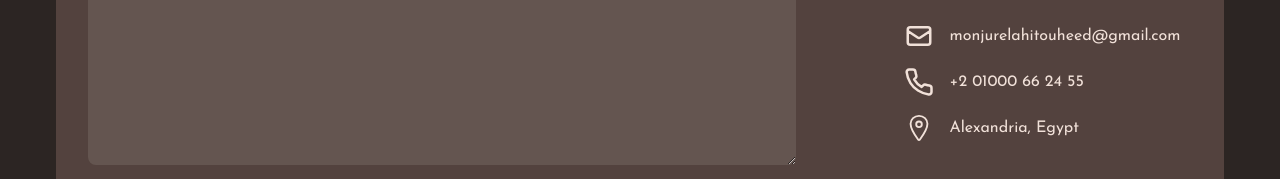
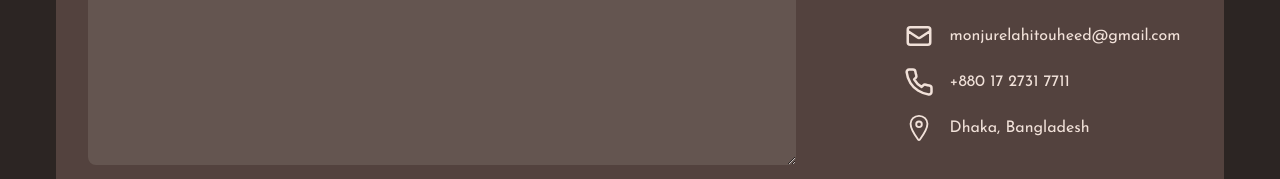
Before and after one commit to MonjurElahiTouheed/monjur-protfolio, a React (Vite) app: page / in a window 1280 px wide. Shown: the part 4765-4944 px from the top of the page. Built offline with nearby package versions, Linux system fonts and the light colour scheme.

Commit message:
design contact

```diff
--- a/src/components/contactMeSection/ContactInfo.jsx
+++ b/src/components/contactMeSection/ContactInfo.jsx
@@ -7,8 +7,8 @@ const ContactInfo = () => {
   return (
     <div className="flex flex-col gap-4">
       <SingleInfo text="monjurelahitouheed@gmail.com" Image={HiOutlineMail} />
-      <SingleInfo text="+2 01000 66 24 55" Image={FiPhone} />
-      <SingleInfo text="Alexandria, Egypt" Image={IoLocationOutline} />
+      <SingleInfo text="+880 17 2731 7711" Image={FiPhone} />
+      <SingleInfo text="Dhaka, Bangladesh" Image={IoLocationOutline} />
     </div>
   );
 };
```
